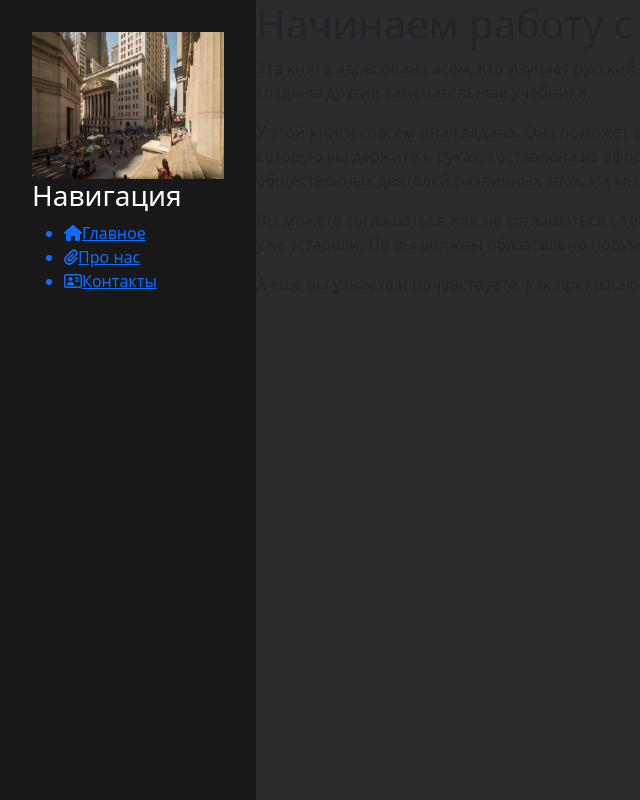
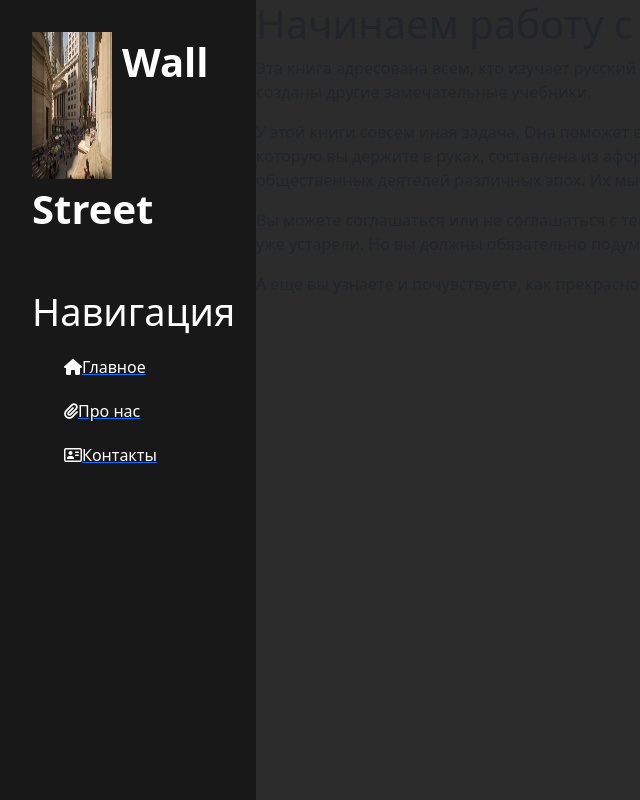
Before and after one commit to HDiman/aa_project_1, a Django app: page / in a window 1280 px wide. Shown: the whole page, without its empty margins (0-640 px from the left). Run offline with Django 4.2, Linux system fonts and the light colour scheme.

Commit message:
aa_project_1 ver 1.11 (Изменяю css)

```diff
--- a/my_project1/main/static/main/css/main.css
+++ b/my_project1/main/static/main/css/main.css
@@ -11,3 +11,34 @@
     color: #fff;
     border-right: 5 px solid #4d4d4d;
 }
+
+aside img {
+    width: 80px;
+    float: left;
+}
+
+aside .picture {
+    font-size: 40px;
+    margin-left: 10px;
+    font-weight: bold;
+}
+
+aside h3 {
+    margin-top: 50px;
+    font-size: 38px;
+}
+
+aside ul {list-style: none}
+
+aside ul li {
+    color: #fff;
+    display: block;
+    margin-top: 20px;
+    transition: all .6s ease;
+}
+
+aside ul li:hover, aside ul a:hover {
+    color: #eb5959;
+    text-decoration: none;
+    transform: scale(1.05);
+}
--- a/my_project1/main/templates/main/base.html
+++ b/my_project1/main/templates/main/base.html
@@ -12,7 +12,7 @@
 <body>
     <aside>
         <img src="{% static 'main/img/Stock_Exchange.jpeg' %}" width="100%" height="20%" alt="picture">
-        <span class="picture"></span>
+        <span class="picture">Wall Street</span>
         <h3>Навигация</h3>
         <ul>
             <a href=""><li><i class="fa-solid fa-house"></i>Главное</li></a>
```
